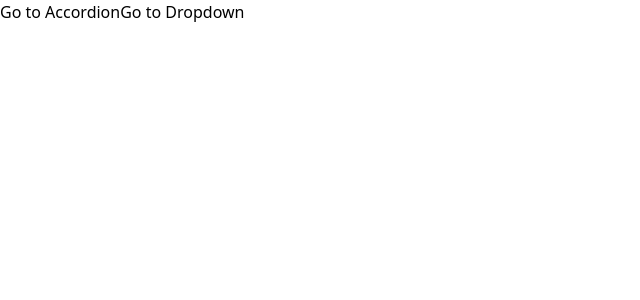
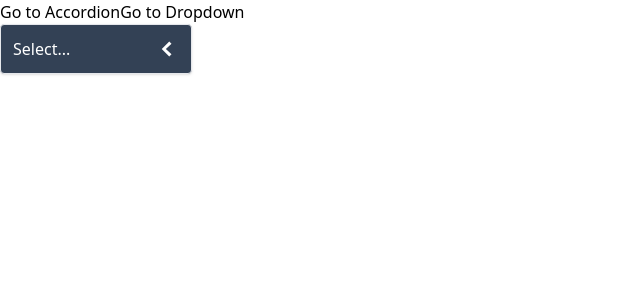
Before and after one commit to BehkoVasilev/comps, a React (Create React App) app: page /dropdown in a window 1280 px wide. Shown: the top 300 px of the page, without its empty margins (0-640 px from the left). Built offline with nearby package versions, Linux system fonts and the light colour scheme.

Commit message:
add components to the App component

```diff
--- a/src/App.js
+++ b/src/App.js
@@ -1,10 +1,22 @@
 import Link from "./components/Link";
+import Route from "./components/Route";
+import AccordionPage from './pages/AccordionPage';
+import DropdownPage from './pages/DropdownPage';
 
 function App() {
-    return <div>
-        <Link to={'/accordion'}>Go to Accordion</Link>
-        <Link to={'/dropdown'}>Go to Dropdown</Link>
-    </div>
+    return (
+        <div>
+            <Link to={'/accordion'}>Go to Accordion</Link>
+            <Link to={'/dropdown'}>Go to Dropdown</Link>
+            <div>
+                <Route path={'/accordion'}>
+                    <AccordionPage />
+                </Route>
+                <Route path={'/dropdown'}>
+                    <DropdownPage />
+                </Route>
+            </div>
+        </div>)
 };
 
 export default App
--- a/src/pages/DropdownPage.js
+++ b/src/pages/DropdownPage.js
@@ -25,4 +25,4 @@
     );
 };
 
-export default App
+export default DropdownPage
```
